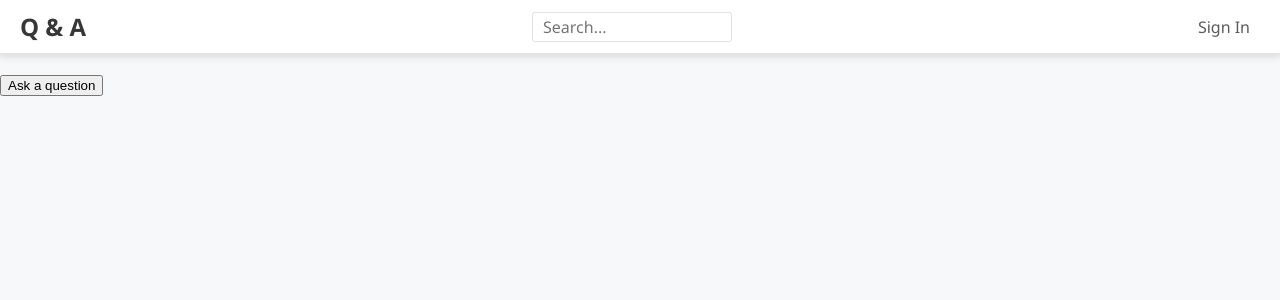
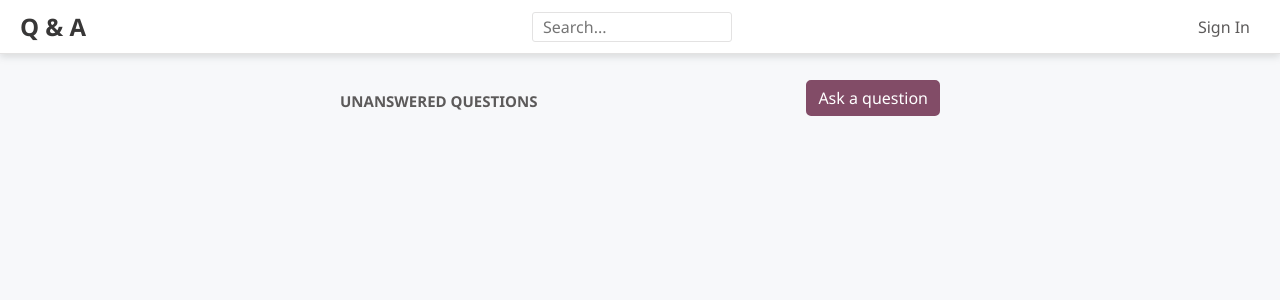
Before and after one commit to sanchezman18/frontend, a React (Create React App) app: page / in a window 1280 px wide. Shown: the top 300 px of the page. Built offline with nearby package versions, Linux system fonts and the light colour scheme.

Commit message:
Css styles for HomePage.tsx elements has been added

```diff
--- a/src/App.tsx
+++ b/src/App.tsx
@@ -1,5 +1,4 @@
 import React from 'react';
-import logo from './logo.svg';
 import './App.css';
 import { Header } from './Header';
 import { HomePage } from './HomePage';
--- a/src/HomePage.tsx
+++ b/src/HomePage.tsx
@@ -1,10 +1,35 @@
 import React from 'react';
+import { PrimaryButton } from './Styles';
+/** @jsx jsx */
+import { css, jsx } from '@emotion/core';
 
 export const HomePage = () => (
-  <div>
-    <div>
-      <h2>Unanswered Questions</h2>
-      <button>Ask a question</button>
+  <div
+    css={css`
+      margin: 50px auto 20px auto;
+      padding: 30px 20px;
+      max-width: 600px;
+    `}
+  >
+    <div
+      css={css`
+        display: flex;
+        align-items: center;
+        justify-content: space-between;
+      `}
+    >
+      <h2
+        css={css`
+          font-size: 15px;
+          font-weight: bold;
+          margin: 10px 0px 5px;
+          text-align: center;
+          text-transform: uppercase;
+        `}
+      >
+        Unanswered Questions
+      </h2>
+      <PrimaryButton>Ask a question</PrimaryButton>
     </div>
   </div>
 );
--- a/src/Styles.ts
+++ b/src/Styles.ts
@@ -1,3 +1,5 @@
+import styled from '@emotion/styled';
+
 export const gray1 = '#383737';
 export const gray2 = '#5c5a5a';
 export const gray3 = '#857c81';
@@ -10,3 +12,25 @@ export const accent1 = '#dbb365';
 export const accent2 = '#efd197';
 export const fontFamily = "'Segoe UI', 'Helvetica Neue',sans-serif";
 export const fontSize = '16px';
+
+export const PrimaryButton = styled.button`
+  background-color: ${primary2};
+  border-color: ${primary2};
+  border-style: solid;
+  border-radius: 5px;
+  font-family: ${fontFamily};
+  font-size: ${fontSize};
+  padding: 5px 10px;
+  color: white;
+  cursor: pointer;
+  :hover {
+    background-color: ${primary1};
+  }
+  :focus {
+    outline-color: ${primary2};
+  }
+  :disabled {
+    opacity: 0.5;
+    cursor: not-allowed;
+  }
+`;
```
